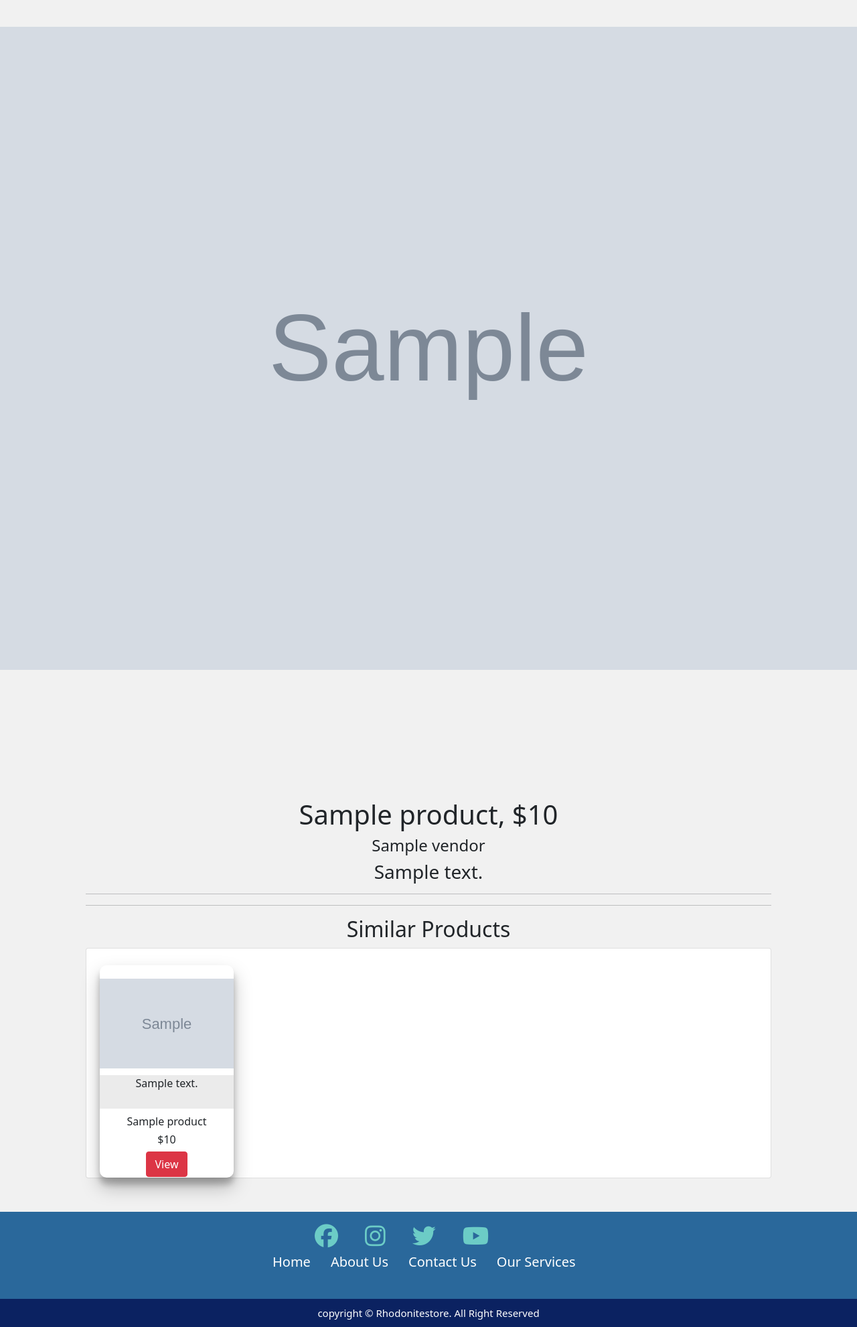
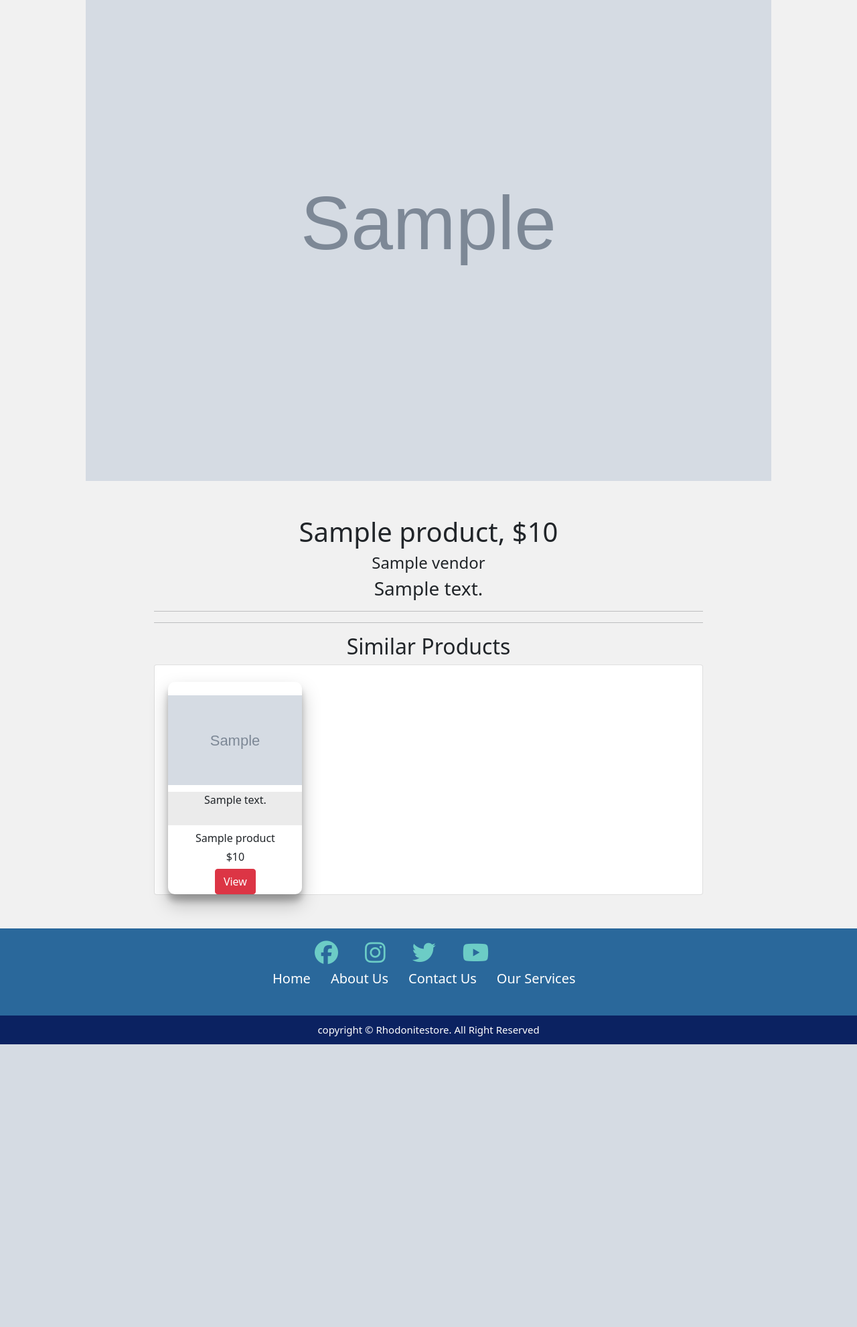
Before and after one commit to ochukoerewive/Stop_N_Shop, a Django app: template product/templates/product/product.html in a window 1280 px wide. Shown: the part 152-2133 px from the top of the page at 67% size. After the commit the page ends 1711 px from the top, so only its background shows below. Run offline with Django 3.2, Linux system fonts and the light colour scheme; the template is opened without the code that fills it: most values are stand-ins (such as "Sample title", 1, 10 or a date in 2020); grey boxes marked "Sample" are stand-in pictures; some libraries are stand-ins or nearby versions.

Commit message:
worked on css for the front pages

```diff
--- a/core/views.py
+++ b/core/views.py
@@ -5,7 +5,7 @@
 # Create your views here.
 def index(request):
     """ creating view page for newest product"""
-    newest_products = Product.objects.all()[0:8]
+    newest_products = Product.objects.all()[0:100]
 
     return render(request, 'index.html', {'newest_products': newest_products})
 
--- a/product/templates/product/product.html
+++ b/product/templates/product/product.html
@@ -47,7 +47,7 @@
         <div class="columns is-multiline">
             <div class="column is-12">
                 <h2 class="subtitle">Similar Products</h2>
-    </div >
+            </div>
             <div class="card">
                 {% for product in similar_products %}
                 {% include 'product/parts/list_item.html' %}
@@ -56,5 +56,6 @@
         </div>
         {% endif %}
     </div>
+</div>
 
     {% endblock %}
--- a/rhodonitestore/settings.py
+++ b/rhodonitestore/settings.py
@@ -74,6 +74,7 @@
     'django.contrib.auth.middleware.AuthenticationMiddleware',
     'django.contrib.messages.middleware.MessageMiddleware',
     'django.middleware.clickjacking.XFrameOptionsMiddleware',
+
 ]
 
 ROOT_URLCONF = 'rhodonitestore.urls'
@@ -93,6 +94,7 @@
                 'django.contrib.messages.context_processors.messages',
                 'product.context_processors.menu_categories',
                 'cart.context_processors.cart',
+
             ],
         },
     },
--- a/static/css/base.css
+++ b/static/css/base.css
@@ -21,7 +21,7 @@
 .title {
     width:80%;
     margin: auto;
-    margin-top:15%;
+    margin-top:5%;
     text-align: center;
 
 }
@@ -255,7 +255,7 @@
     width: 150px;
 }
 img {
-    margin-top: 15%;
+    margin-top: 10%;
     width: 100%;
    align-items:center;
 
@@ -342,7 +342,10 @@
     margin-bottom: 30px;
 }
 
-
+.productsimilar {
+    width:80%;
+    margin: auto;
+}
 
 /* INDEX-MEDIA PAGE SETTING */
 @media (max-width: 1074px){
```
Also changed, not shown: media/uploads/new-and-used-car-tires_r89LaqE.jpg (added), media/uploads/pexels-photo-244553_2EXCWpy.jpeg (added), 1 other file. Lines whose indentation alone changed are shown as unchanged.
